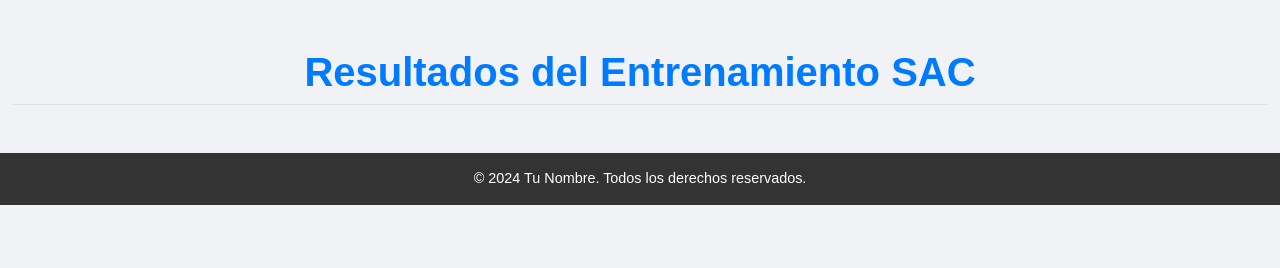
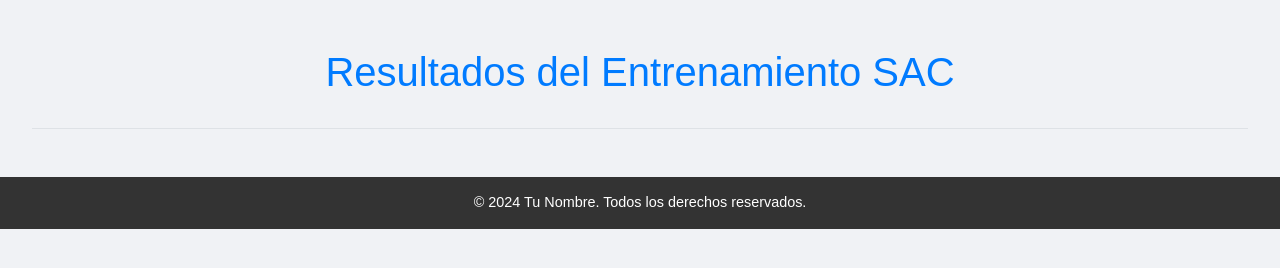
Before and after one commit to JorgeEduardoGutierrez/JorgeEduardoGutierrez.github.io, a plain HTML site: page index.html in a window 1280 px wide. Drawn offline with nearby package versions, Linux system fonts and the light colour scheme; no server answers.

Commit message:
Update styles.css

```diff
--- a/css/styles.css
+++ b/css/styles.css
@@ -4,18 +4,18 @@ body {
     color: #333;
 }
 
-.container {
-    max-width: 1000px;
-    margin: 0 auto;
+/* Añadir un pequeño margen lateral para que no esté pegado a los bordes */
+.container-fluid {
+    padding-left: 2rem;
+    padding-right: 2rem;
 }
 
-/* Estilo del título principal */
+/* Opcional: ajustar el tamaño de fuente para pantallas grandes */
 .main-title {
     color: #007bff; /* Azul */
+    font-size: 2.5rem;
     text-align: center;
-    font-size: 2.5em;
-    font-weight: bold;
-    margin-top: 20px;
+    margin-bottom: 2rem;
 }
 
 /* Estilo de las tarjetas */
```
